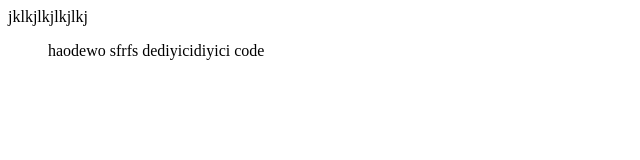
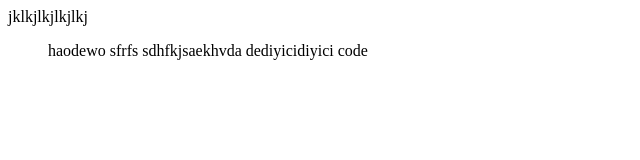
Before and after one commit to lexuetang-lianxi/wode-code, a plain HTML site: page index.html in a window 1280 px wide. Shown: the whole page, without its empty margins (0-640 px from the left). Drawn offline with Linux system fonts and the light colour scheme.

Commit message:
wodediyici

```diff
--- a/index.html
+++ b/index.html
@@ -11,6 +11,10 @@ jklkjlkjlkjlkj
         haodewo
 
         sfrfs
+
+
+        sdhfkjsaekhvda
+
         dediyicidiyici code
     </ul>
 
```
